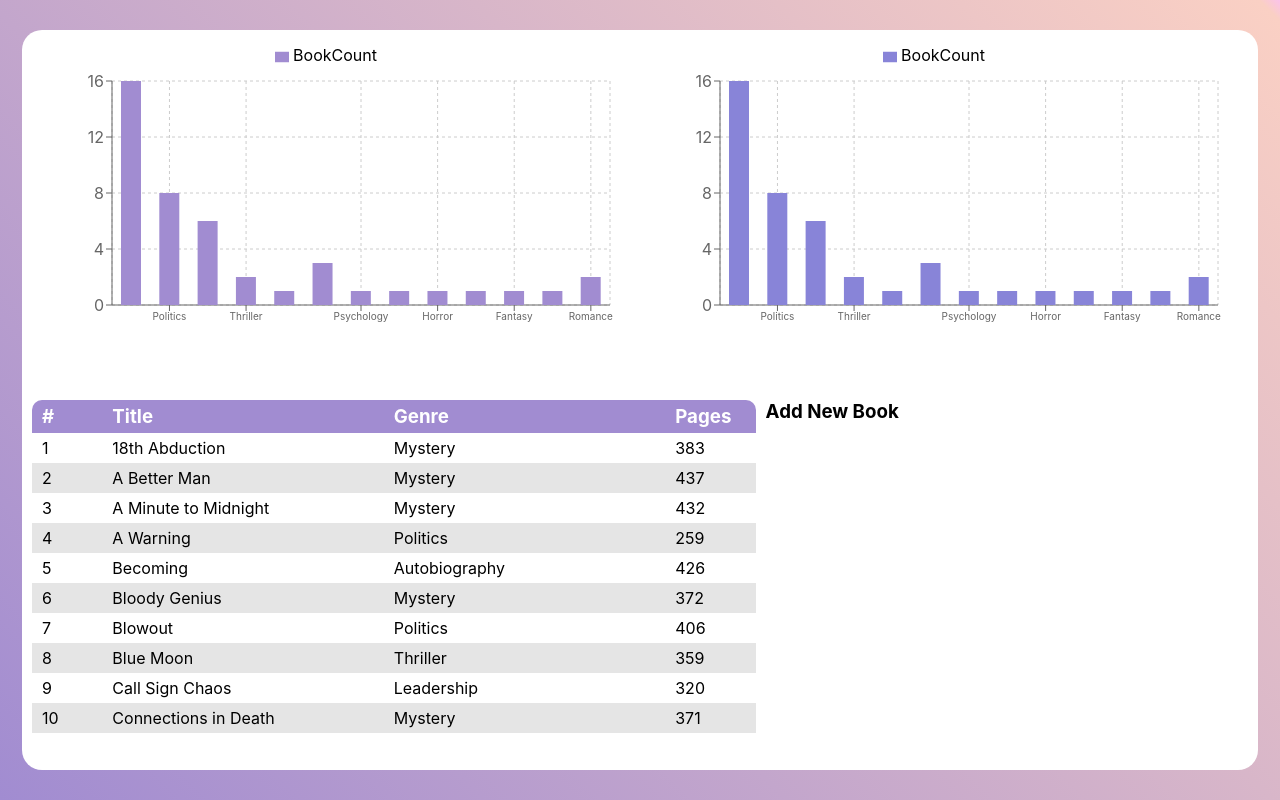
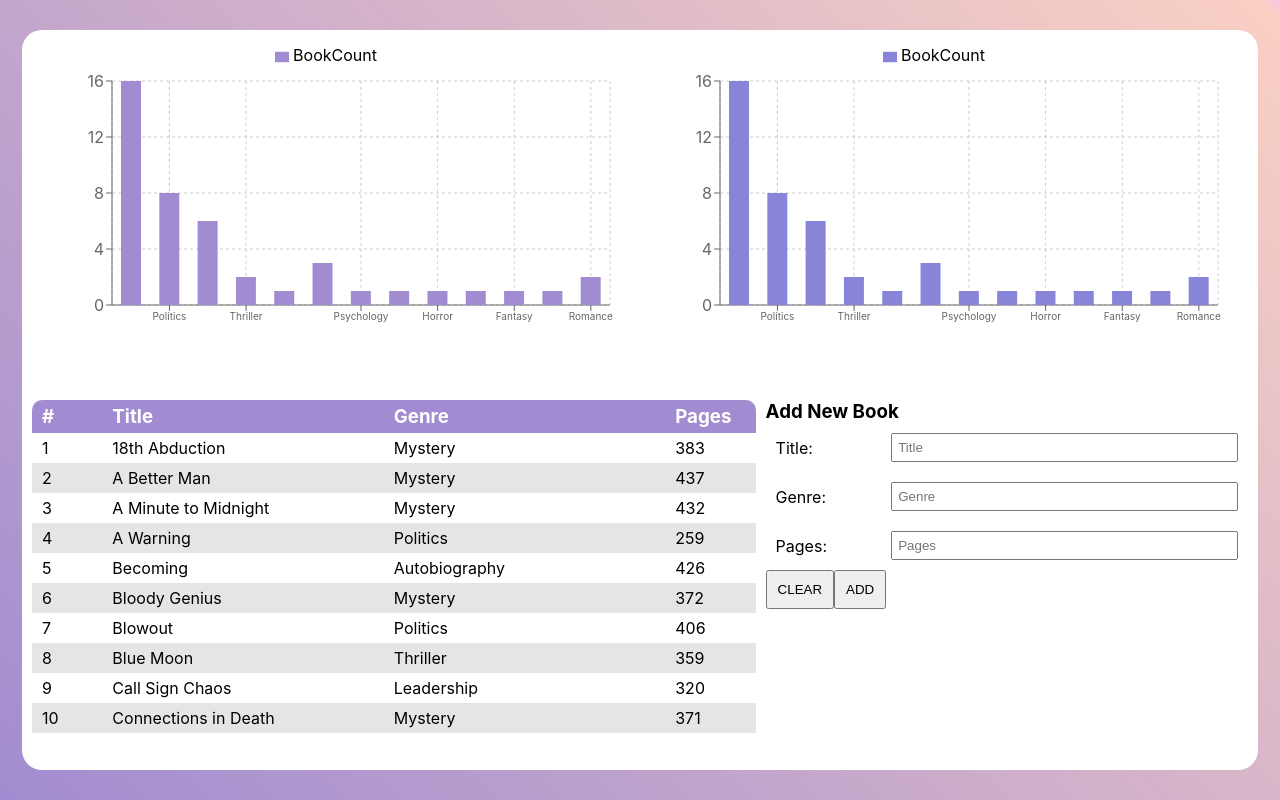
Before and after one commit to onokokono/energyrm, a React (Create React App) app: page / in a window 1280 px wide. Built offline with nearby package versions, Linux system fonts and the light colour scheme.

Commit message:
form with validation

```diff
--- /dev/null
+++ b/src/components/UserInput/UI/Input/Input.jsx
@@ -0,0 +1,14 @@
+import React from 'react'
+import scss from './Input.module.scss';
+
+const Input = (props) => {
+    return (
+        <div className={scss.input} >
+            <p> {props.children} </p>
+            <input name={props.name} placeholder={props.placeholder} onChange={props.onChange}  />
+            <p className={scss.error} > {props.error} </p>
+        </div>
+    )
+}
+
+export default Input;
--- /dev/null
+++ b/src/components/UserInput/UI/Input/Input.module.scss
@@ -0,0 +1,17 @@
+.input{
+    display: grid;
+    grid-template-columns: 1fr 3fr;
+    justify-content: flex-start;
+    align-items: center;
+    padding: 10px;
+}
+
+.input input{
+    padding: 5px;
+}
+
+.input .error{
+    justify-self: flex-end;
+    color: lightcoral;
+    grid-column: 2/3;
+}
--- /dev/null
+++ b/src/components/UserInput/UI/InputWithDataList/InputWithDataList.jsx
@@ -0,0 +1,21 @@
+import React from 'react'
+import { scss } from '../';
+
+const InputWithDataList = (props) => {
+
+    const datalist = props.datalist.map(data => <option> {data} </option>)
+
+    return (
+        <div className={scss.input} >
+            <p> {props.children} </p>
+            <input name={props.name} list='genreDataList' placeholder={props.placeholder} onChange={props.onChange} />
+            <datalist id='genreDataList'>
+                {datalist}
+            </datalist>
+            <p className={scss.error} > {props.error} </p>
+
+        </div>
+    )
+}
+
+export default InputWithDataList;
--- /dev/null
+++ b/src/components/UserInput/UI/index.js
@@ -0,0 +1,4 @@
+export {default as Input} from './Input/Input'
+export {default as InputWithDataList} from './InputWithDataList/InputWithDataList';
+
+export {default as scss} from './Input/Input.module.scss';
--- a/src/components/UserInput/UserInput.jsx
+++ b/src/components/UserInput/UserInput.jsx
@@ -1,16 +1,80 @@
 import React, { useState } from 'react'
 import scss from './UserInput.module.scss';
+//Components
+import { Input, InputWithDataList } from './UI';
+//Data
+import genresData from '../../data/genres.json';
 
-const UserInput = () => {
+const UserInput = (props) => {
+    const initialState = {
+        title: '',
+        genre: '',
+        pages: ''
+    }
 
+    const [formValues, setFormValues] = useState(initialState);
+    const [formErrors, setFormErrors] = useState(initialState);
 
-    const [] = useState();
+    const inputChangeHandler = (event) => {
+        const targetName = event.target.name;
+        const value = event.target.value;
+
+        const curState = { ...formValues };
+        curState[targetName] = value;
+        setFormValues(curState);
+    }
+
+    const onSubmitHandler = (event) => {
+        event.preventDefault();
+        let isValidForm = true;
+
+        for (let key in formValues) {
+            let isValid = validateForm(key, formValues[key]);
+
+            isValidForm = isValidForm && isValid;
+
+            if (!isValid) {
+                const curState = { ...formErrors };
+                curState[key] = 'Please enter valid value!';
+                setFormErrors(curState);
+            }
+        }
+
+        if (isValidForm) {
+            props.onSubmit(formValues);
+            setFormErrors(initialState);
+        }
+    }
+
+    const validateForm = (targetName, value) => {
+        switch (targetName) {
+            case 'title':
+                return value.trim() === '' ? false : true;
+            case 'genre':
+                return value.trim() === '' ? false : true;
+            case 'pages':
+                if (value !== '' && Number.isInteger(+value))
+                    return true;
+                else return false;
+
+            default: return false;
+        }
+    }
 
 
     return (
         <div className={scss.UserInput} >
             <h3> Add New Book </h3>
 
+            <form onSubmit={onSubmitHandler} >
+                <Input error={formErrors.title} name='title' placeholder='Title' onChange={inputChangeHandler}> Title: </Input>
+                <InputWithDataList error={formErrors.genre} name='genre' datalist={genresData} placeholder='Genre' onChange={inputChangeHandler}> Genre: </InputWithDataList>
+                <Input error={formErrors.pages} name='pages' placeholder='Pages' onChange={inputChangeHandler}> Pages: </Input>
+
+                <button> CLEAR </button>
+                <button type='submit'> ADD </button>
+            </form>
+
         </div>
     )
 }
--- a/src/components/UserInput/UserInput.module.scss
+++ b/src/components/UserInput/UserInput.module.scss
@@ -1,4 +1,8 @@
 .UserInput {
     width: 100%;
     height: 100%;
+
+    button{
+        padding: 10px;
+    }
 }
--- a/src/container/Container.jsx
+++ b/src/container/Container.jsx
@@ -37,6 +37,12 @@ const Container = () => {
             </div>)
     });
 
+    const addNewBook = (book) => {
+        const curState = [...bestSellers];
+        curState.unshift(book);
+        setBestSellers(curState);
+    }
+
     return (
         <div className={scss.container} >
             <div className={scss.graphs}>
@@ -57,7 +63,7 @@ const Container = () => {
                 </div>
                 <div className={scss.userForm}>
 
-                    <UserInput />
+                    <UserInput onSubmit={addNewBook} />
 
                 </div>
             </div>
```
